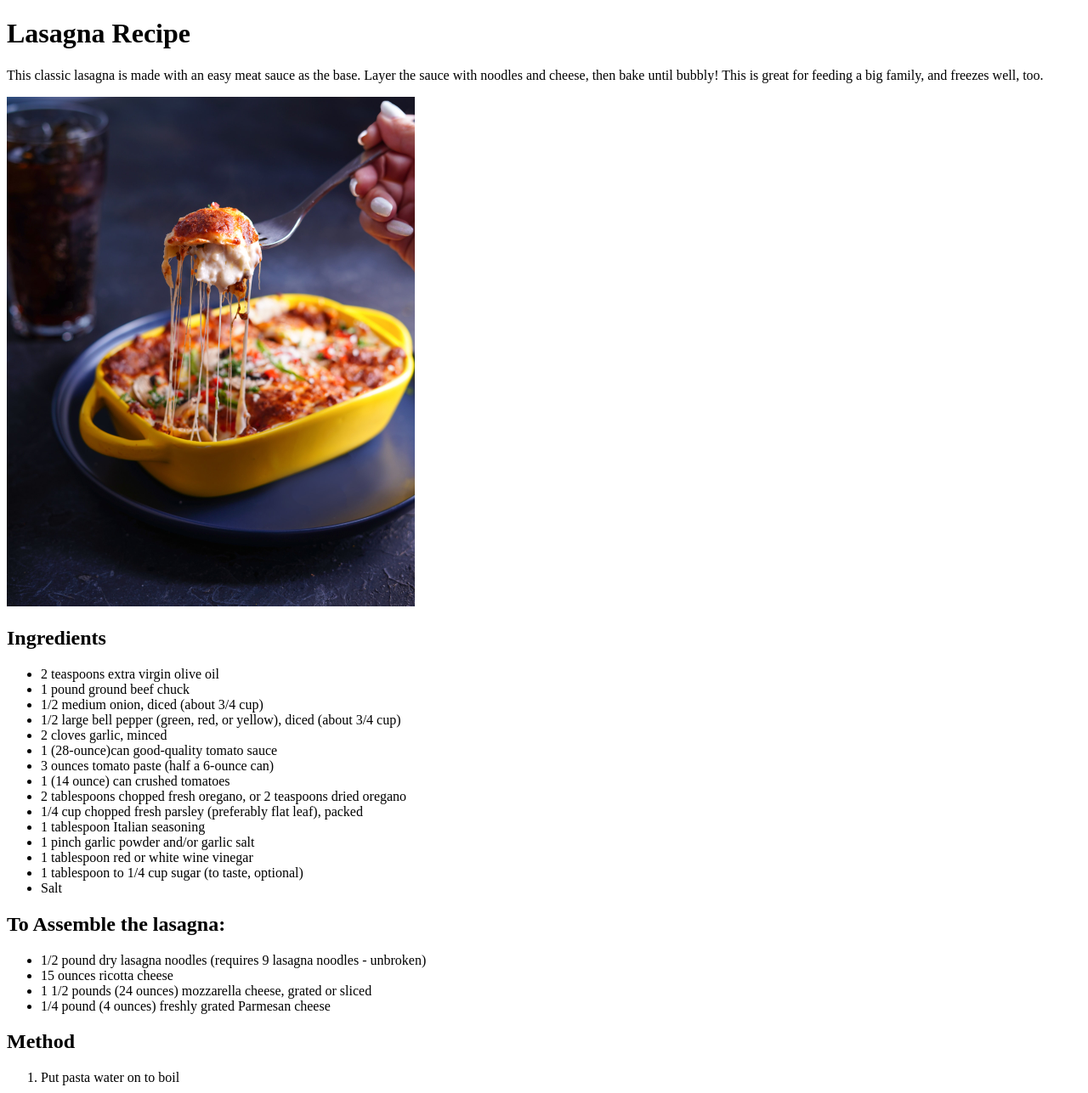
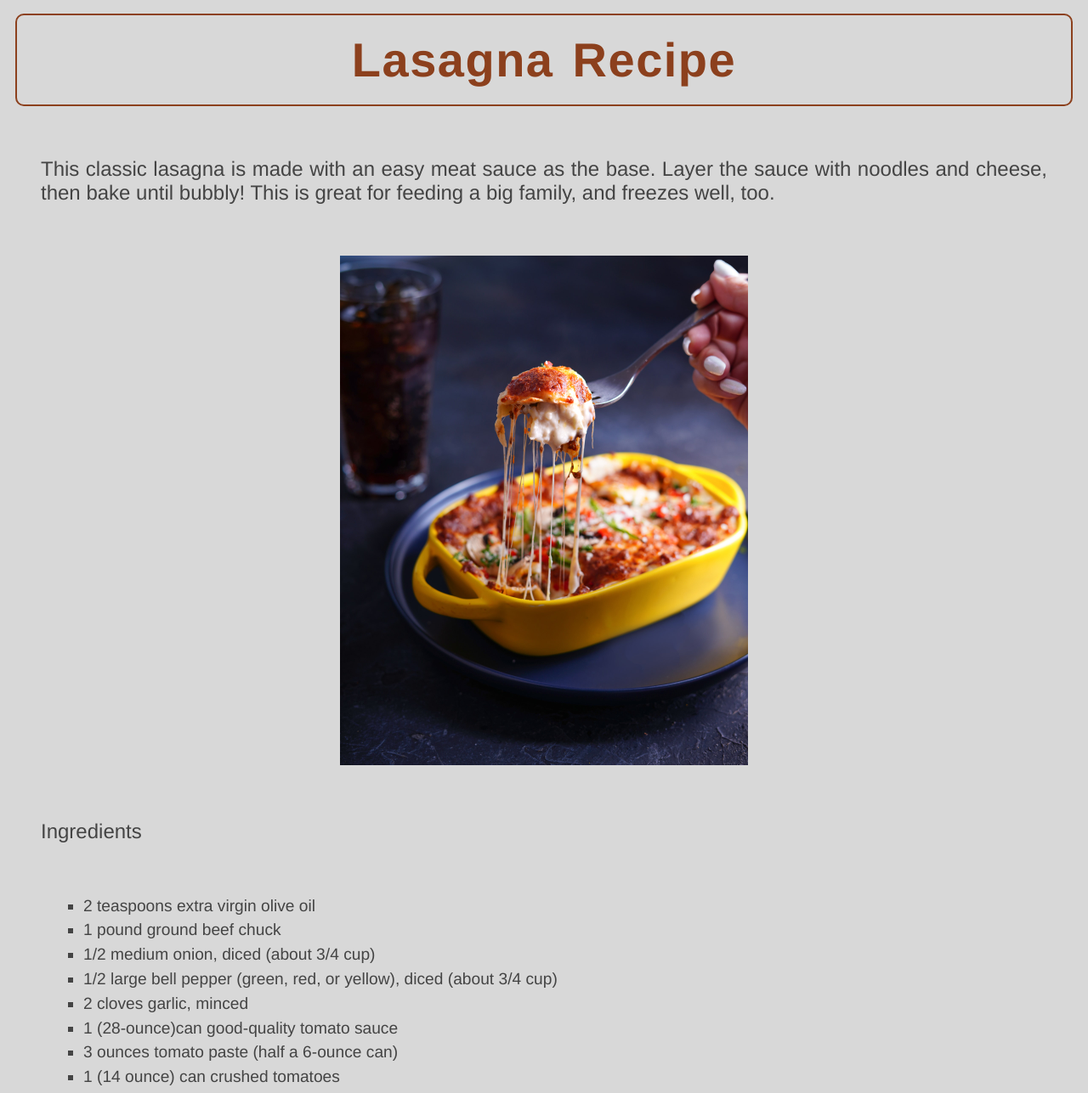
Before and after one commit to luck3cruz/odin-recipes, a plain HTML site: page recipes/lasagna.html in a window 1280 px wide. Shown: the top 1287 px of the page at 85% size. Drawn offline with Linux system fonts and the light colour scheme.

Commit message:
design using css for practice

```diff
--- a/recipes/lasagna.html
+++ b/recipes/lasagna.html
@@ -5,15 +5,24 @@
     <meta http-equiv="X-UA-Compatible" content="IE=edge">
     <meta name="viewport" content="width=<device-width>, initial-scale=1.0">
     <title>Lasagna Recipe</title>
+    <link rel="stylesheet" href="../style.css">
 </head>
 <body>
-    <h1> Lasagna Recipe</h1>
-    <p> This classic lasagna is made with an easy meat sauce as the base. Layer the sauce with noodles and cheese, then bake until bubbly! This is great for feeding a big family, and freezes well, too.
-    </p>
-    <img src = "../img/lasagna-final.jpg" width = 480 alt = "a newly baked lasagna in a yellow bakeware"
+     <p>
+          <h1 class="title"> Lasagna Recipe</h1>
+          <h2 class="subtitle">
+               This classic lasagna is made with an easy meat sauce as the base.
+               Layer the sauce with noodles and cheese, then bake until bubbly!
+               This is great for feeding a big family, and freezes well, too.
+          </h2>
+          <div class="photo">
+               <img src = "../img/lasagna-final.jpg" width = 480 alt = "a newly baked lasagna in a yellow bakeware">
+          </div>
+     </p>
+
     <p>
-        <h2> Ingredients</h2>
-        <ul>
+        <h2 class="subtitle"> Ingredients</h2>
+        <ul class="unnumbered-list">
             <li> 2 teaspoons extra virgin olive oil </li>
             <li> 1 pound ground beef chuck</li>
             <li> 1/2 medium onion, diced (about 3/4 cup)</li>
@@ -30,16 +39,16 @@
             <li> 1 tablespoon to 1/4 cup sugar (to taste, optional) </li>
             <li> Salt </li>
         </ul>
-        <h2> To Assemble the lasagna:</h2>
-        <ul>
+        <h2 class="subtitle"> To Assemble the lasagna:</h2>
+        <ul class="unnumbered-list">
             <li> 1/2 pound dry lasagna noodles (requires 9 lasagna noodles - unbroken)</li>
             <li> 15 ounces ricotta cheese</li>
             <li> 1 1/2 pounds (24 ounces) mozzarella cheese, grated or sliced</li>
             <li> 1/4 pound (4 ounces) freshly grated Parmesan cheese </li>
         </ul>
 
-        <h2> Method </h2>
-        <ol>
+        <h2 class="subtitle"> Method </h2>
+        <ol class="numbered-list">
             <li> <dl> Put pasta water on to boil </dl> </li>
                  <dt> Put a large pot of salted water (1 Tbsp salt for every 2 quarts of water) on the stovetop on high heat. It can take a while for a large pot of water to come to a boil (this will be your pasta water), so prepare the sauce in the next steps while the water is heating.</dt>
             <li> <dl> Brown the ground beef </dl> </li>
--- /dev/null
+++ b/style.css
@@ -0,0 +1,103 @@
+* {
+    font-family: Helvetica, Arial, sans-serif;
+
+}
+
+.title, .list-recipe {
+    background-color: rgb(216,216,216);
+
+}
+
+body {
+    background-color: rgb(216,216,216);
+}
+
+
+
+.title {
+    color: #333333;
+    font-size: 42px;
+    border: 2px solid;
+    margin: 10px;
+    padding: 20px;
+    border-radius: 10px;
+    text-transform: capitalize;
+    font-weight: bolder;
+    font-size: 3.5em;
+    color:rgb(140, 64, 29);
+}
+
+.title, .head-title {
+    text-align: center;
+    letter-spacing: 1.5px;
+    word-spacing: 5px;
+
+}
+
+.subtitle {
+    font-family: Helvetica, Arial, sans-serif;
+    font-weight: 550;
+    color:#444;
+    padding: 40px ;
+
+    text-align: justify;
+}
+
+
+.list-recipe {
+    padding: 50px;
+    margin:  20px;
+    list-style: none;
+    text-align: center;
+    line-height: 50px;
+    background-color: #CCC;
+}
+
+
+a {
+    color:darkslategray
+}
+
+
+.unnumbered-list{
+
+    list-style:square;
+}
+
+.numbered-list {
+    width: 700px;
+    text-align: justify;
+}
+
+.photo {
+    text-align: center;
+    border-image: 4px;
+}
+
+.unnumbered-list, .numbered-list {
+
+    line-height: 1.5em;
+
+    padding-left: 90px;
+    color: #444;
+    font-size: 1.2em;
+}
+
+dl {
+    font-weight: 700;
+}
+
+
+.head-title {
+    background-color: rgb(140, 64, 29);
+    color: #ccc;
+    text-align: center;
+    vertical-align: middle;
+    margin: 20px;
+    padding: 20px;
+    border: 2px;
+    border-radius: 5px;
+    border-color: #333333;
+    text-transform: uppercase;
+    font-size: 4em;
+}
```
Also changed, not shown: index.html (+7 -2 lines), recipes/adobo.html (+13 -7 lines), recipes/chocolate-cookie.html (+17 -12 lines).
